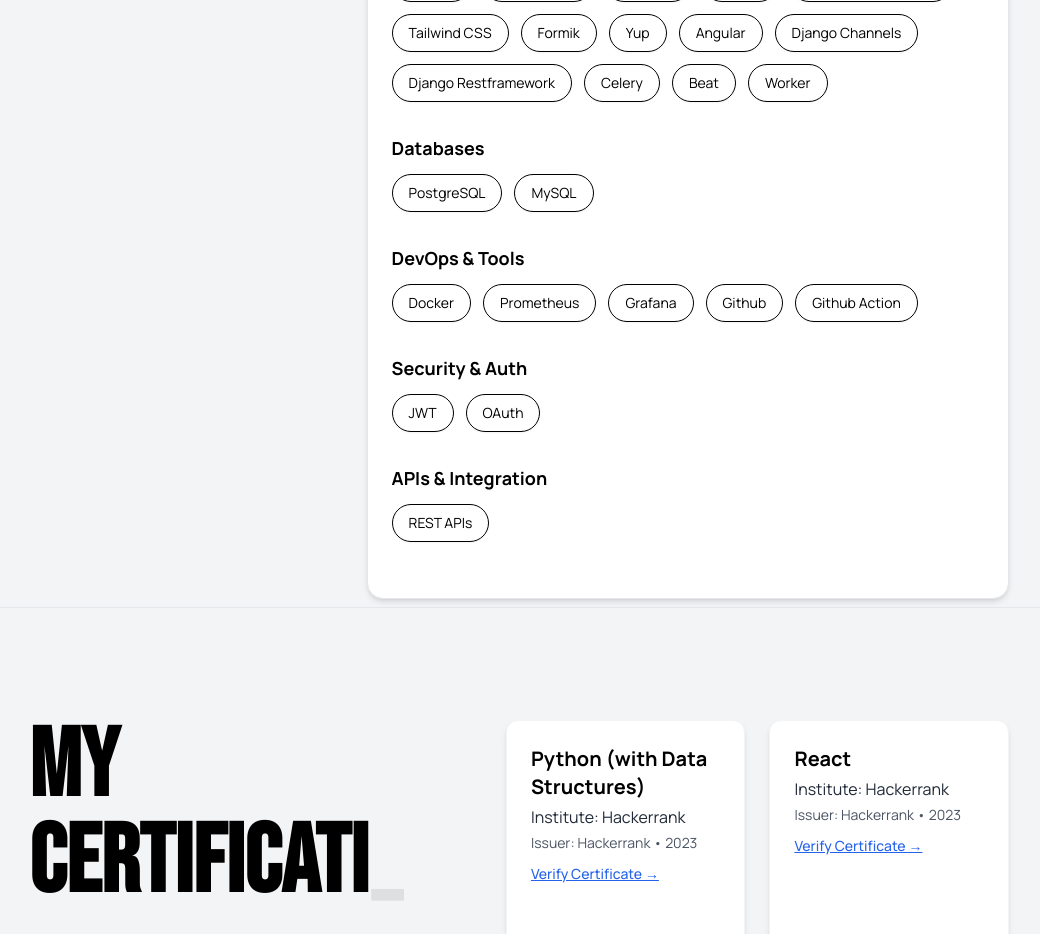
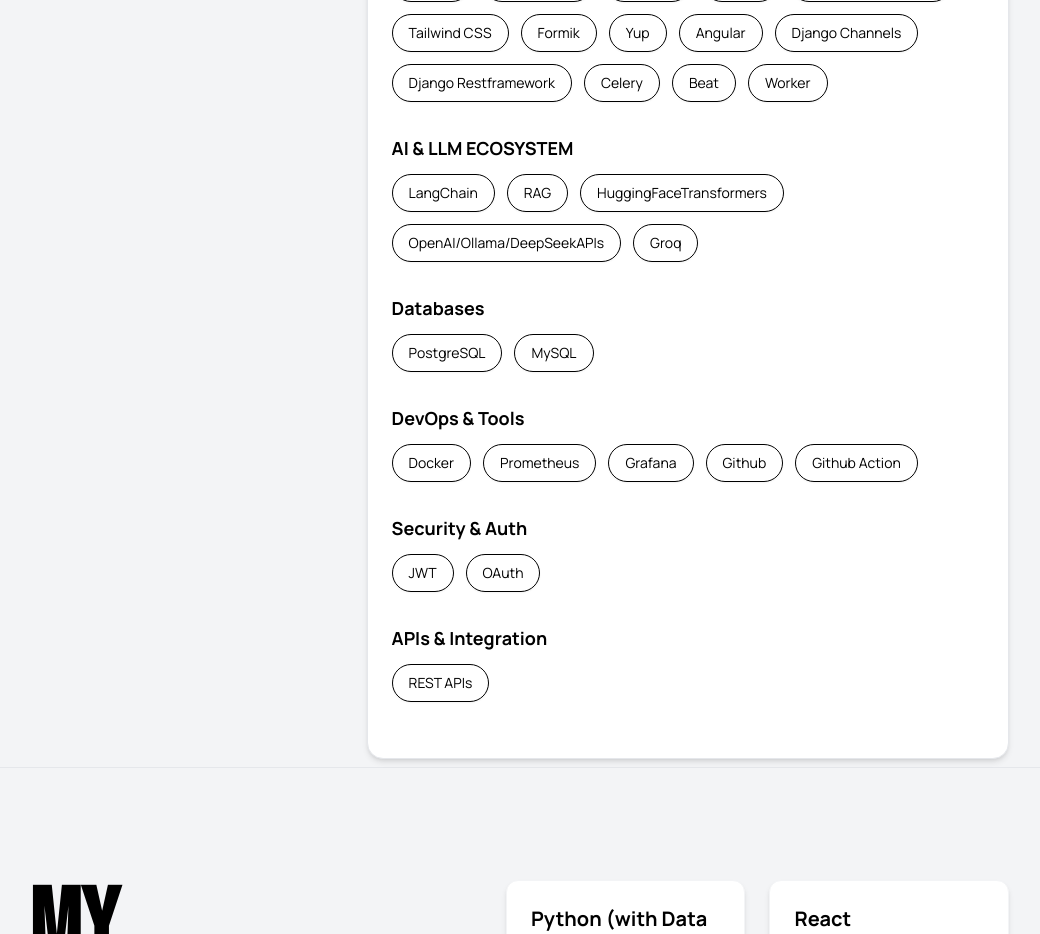
Before and after one commit to tapanKr277/portfolio, a React (Vite) app: page / in a window 1280 px wide. Shown: the part 4600-5534 px from the top of the page, without its empty margins (115-1155 px from the left). Built offline with nearby package versions, Linux system fonts and the light colour scheme.

Commit message:
skils added

```diff
--- a/src/components/AboutMe1.jsx
+++ b/src/components/AboutMe1.jsx
@@ -24,6 +24,13 @@
     "Celery",
     "Beat",
     "Worker",
+  ],
+  "AI & LLM ECOSYSTEM" : [
+    "LangChain",
+    "RAG",
+    "HuggingFaceTransformers",
+    "OpenAI/Ollama/DeepSeekAPIs",
+    "Groq"
   ],
   Databases: ["PostgreSQL", "MySQL"],
   "DevOps & Tools": ["Docker", "Prometheus", "Grafana", "Github", "Github Action"],
```
